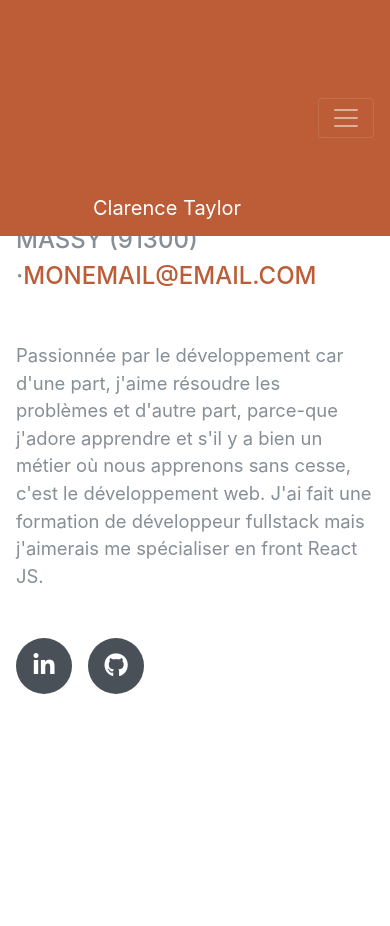
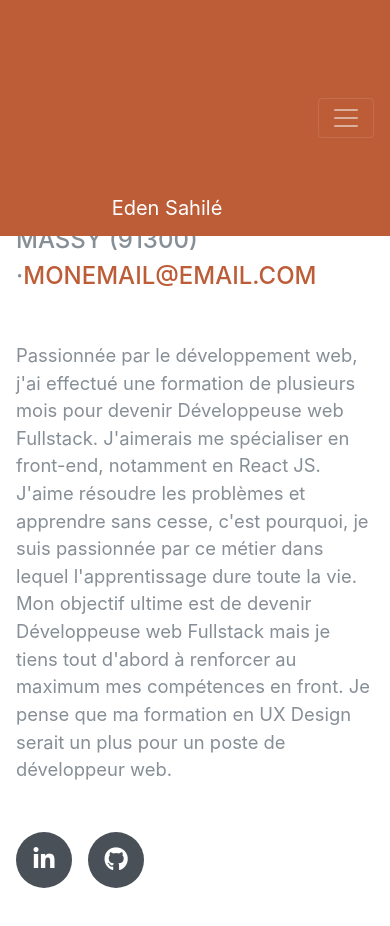
Before and after one commit to EdenSahile/porfolio, a React (Create React App) app: page / in a window 390 px wide. Shown: the top 926 px of the page. Before the commit the page ends 844 px from the top, so only its background shows below. Built offline with nearby package versions, Linux system fonts and the light colour scheme; a web font is replaced by a local one.

Commit message:
readme +components maj avant dernier commit

```diff
--- a/src/App.js
+++ b/src/App.js
@@ -20,7 +20,7 @@ function App() {
 
       <nav class="navbar navbar-expand-lg navbar-dark bg-primary fixed-top" id="sideNav">
         <a class="navbar-brand js-scroll-trigger" href="#page-top">
-          <span class="d-block d-lg-none">Clarence Taylor</span>
+          <span class="d-block d-lg-none">Eden Sahilé</span>
           <span class="d-none d-lg-block">
             <img class="img-fluid img-profile mx-auto mb-2" src={profil} alt="" />
           </span>
--- a/src/components/About/About.js
+++ b/src/components/About/About.js
@@ -2,27 +2,51 @@ import React, {Component} from 'react';
 
 class About extends Component {
     render() {
-        return(  <section class="resume-section p-3 p-lg-5 d-flex align-items-center" id="about">
+        return (
+          <section
+            class="resume-section p-3 p-lg-5 d-flex align-items-center"
+            id="about"
+          >
             <div class="w-100">
-          <h1 class="mb-0">Eden
+              <h1 class="mb-0">
+                Eden
                 <span class="text-primary">Sahilé</span>
               </h1>
-          <div class="subheading mb-5">Massy (91300)  ·
+              <div class="subheading mb-5">
+                Massy (91300) ·
                 <a href="mailto:name@email.com">monemail@email.com</a>
               </div>
-          <p class="lead mb-5">Passionnée par le développement car d'une part, j'aime résoudre les problèmes et d'autre part, parce-que j'adore apprendre et s'il y a bien un métier où nous apprenons sans cesse, c'est le développement web.
-           J'ai fait une formation de développeur fullstack mais j'aimerais me spécialiser en front React JS.
+              <p class="lead mb-5">
+                Passionnée par le développement web, j'ai effectué une formation
+                de plusieurs mois pour devenir Développeuse web Fullstack.
+                J'aimerais me spécialiser en front-end, notamment en React JS.
+                J'aime résoudre les problèmes et apprendre sans cesse, c'est
+                pourquoi, je suis passionnée par ce métier dans lequel
+                l'apprentissage dure toute la vie. Mon objectif ultime est de
+                devenir Développeuse web Fullstack mais je tiens tout d'abord à
+                renforcer au maximum mes compétences en front. Je pense que ma
+                formation en UX Design serait un plus pour un poste de
+                développeur web.
               </p>
               <div class="social-icons">
-            <a href="https://www.linkedin.com/in/eden-sahile-99b088112/" target="_blank" rel="noreferrer noopener">
+                <a
+                  href="https://www.linkedin.com/in/eden-sahile-99b088112/"
+                  target="_blank"
+                  rel="noreferrer noopener"
+                >
                   <i class="fab fa-linkedin-in"></i>
                 </a>
-            <a href="https://github.com/EdenSahile"  target="_blank" rel="noreferrer noopener">
+                <a
+                  href="https://github.com/EdenSahile"
+                  target="_blank"
+                  rel="noreferrer noopener"
+                >
                   <i class="fab fa-github"></i>
                 </a>
               </div>
             </div>
-      </section>)
+          </section>
+        );
     }
 }
 
--- a/src/components/Experience/Experience.js
+++ b/src/components/Experience/Experience.js
@@ -34,7 +34,7 @@ const experiences=[
 },
  {
   titre:"Chargée de marketing digital et UX Design",
-   contrat :"Alternance - reprise d'études",
+   contrat :"Alternance - 2ème reprise d'études",
    entreprise:"Média Diffusion",
   dates : "Mars 2018 - mars 2019",
      description:[
@@ -56,7 +56,7 @@ const experiences=[
    titre:"Responsable clientèle",
     contrat :"CDD",
    entreprise:"Média Diffusion",
-   date : "Mai 2017 - octobre 2017",
+   dates : "Mai 2017 - octobre 2017",
     description:[
     "- Gestion d'un portefeuille clients non livre",
     "- Développement du CA par la mise en oeuvre de plans d'actions",
@@ -64,6 +64,22 @@ const experiences=[
  ]
 
  },
+ {
+  titre:"Chargée de communication web et print",
+   contrat :"stage - 1ère reprise d'études",
+   entreprise:"CGI Immobilier",
+  dates : "juillet 2015 - mai 2016",
+    description:[
+      "- Création de supports de communication (brochures, plaquettes…)",
+      "- Création et animation de la page Facebook de l’agence :",
+      "- Mise à jour du site web",
+      "Traduction de documents en anglais",
+      "- Mise en conformité de l’entreprise avec les affichages obligatoires",
+      "- Accueil physique et téléphonique des locataires, acheteurs et vendeurs (français et étrangers)",
+      "- Prospection sur le web (PAP, Le Bon Coin...)"
+    ]
+
+},
  {
   titre:"Assistante de Direction Commerciale Grands Comptes et communication web",
   contrat :"CDI",
@@ -87,22 +103,7 @@ const experiences=[
 },
 
 
-{
-  titre:"Chargée de communication web et print",
-   contrat :"stage - reprise d'études",
-   entreprise:"CGI Immobilier",
-  dates : "juillet 2015 - mai 2016",
-    description:[
-      "- Création de supports de communication (brochures, plaquettes…)",
-      "- Création et animation de la page Facebook de l’agence :",
-      "- Mise à jour du site web",
-      "Traduction de documents en anglais",
-      "- Mise en conformité de l’entreprise avec les affichages obligatoires",
-      "- Accueil physique et téléphonique des locataires, acheteurs et vendeurs (français et étrangers)",
-      "- Prospection sur le web (PAP, Le Bon Coin...)"
-    ]
 
-}
 ]
 
 
@@ -134,7 +135,7 @@ const Description=({
                           <div class="resume-item d-flex flex-column flex-md-row justify-content-between mb-5">
                             <div class="resume-content">
                               <h3 class="mb-0">{exp.titre}</h3>
-                                <div class="subheading ">{exp.entreprise}</div>
+                                <div class="subheading ">{exp.entreprise} - {exp.contrat}</div>
                                 <div class="resume-date ">
                                   <span class="text-primary ">{exp.dates}</span>
                                 </div>
```
Also changed, not shown: 1 other file (tests, documents, lock files or other folders). Lines whose indentation alone changed are shown as unchanged.
